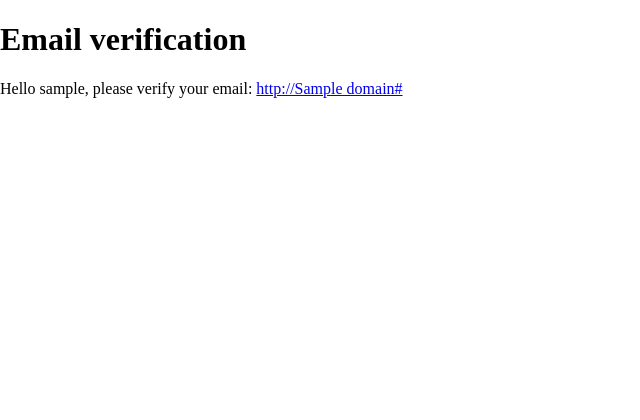
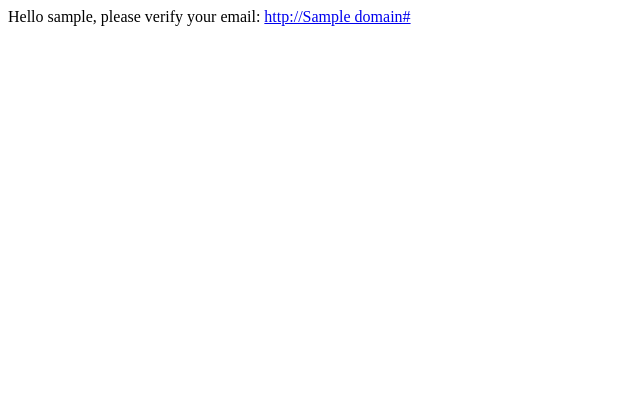
Before and after one commit to xk67/secure-notes, a Django app: template src/users/templates/users/verification.html in a window 1280 px wide. Shown: the top 420 px of the page, without its empty margins (0-640 px from the left). Run offline with Django 5.2, Linux system fonts and the light colour scheme; the template is opened without the code that fills it: most values are stand-ins (such as "Sample title", 1, 10 or a date in 2020); data that the repository does not hold is empty.

Commit message:
refactor(users): remove base template and fix url

```diff
--- a/src/users/templates/users/verification.html
+++ b/src/users/templates/users/verification.html
@@ -1,6 +1 @@
-{% extends "base.html" %}
-
-{% block main%}
-<h1>Email verification</h1>
-<p>Hello {{ username }}, please verify your email: <a href="http://{{ domain }}{% url 'users:verify' uidb64=uid token=token %}">http://{{ domain }}{% url 'verify' uidb64=uid token=token %}</a></p>
-{% endblock %}
+<p>Hello {{ username }}, please verify your email: <a href="http://{{ domain }}{% url 'users:verify' uidb64=uid token=token %}">http://{{ domain }}{% url 'users:verify' uidb64=uid token=token %}</a></p>
```
